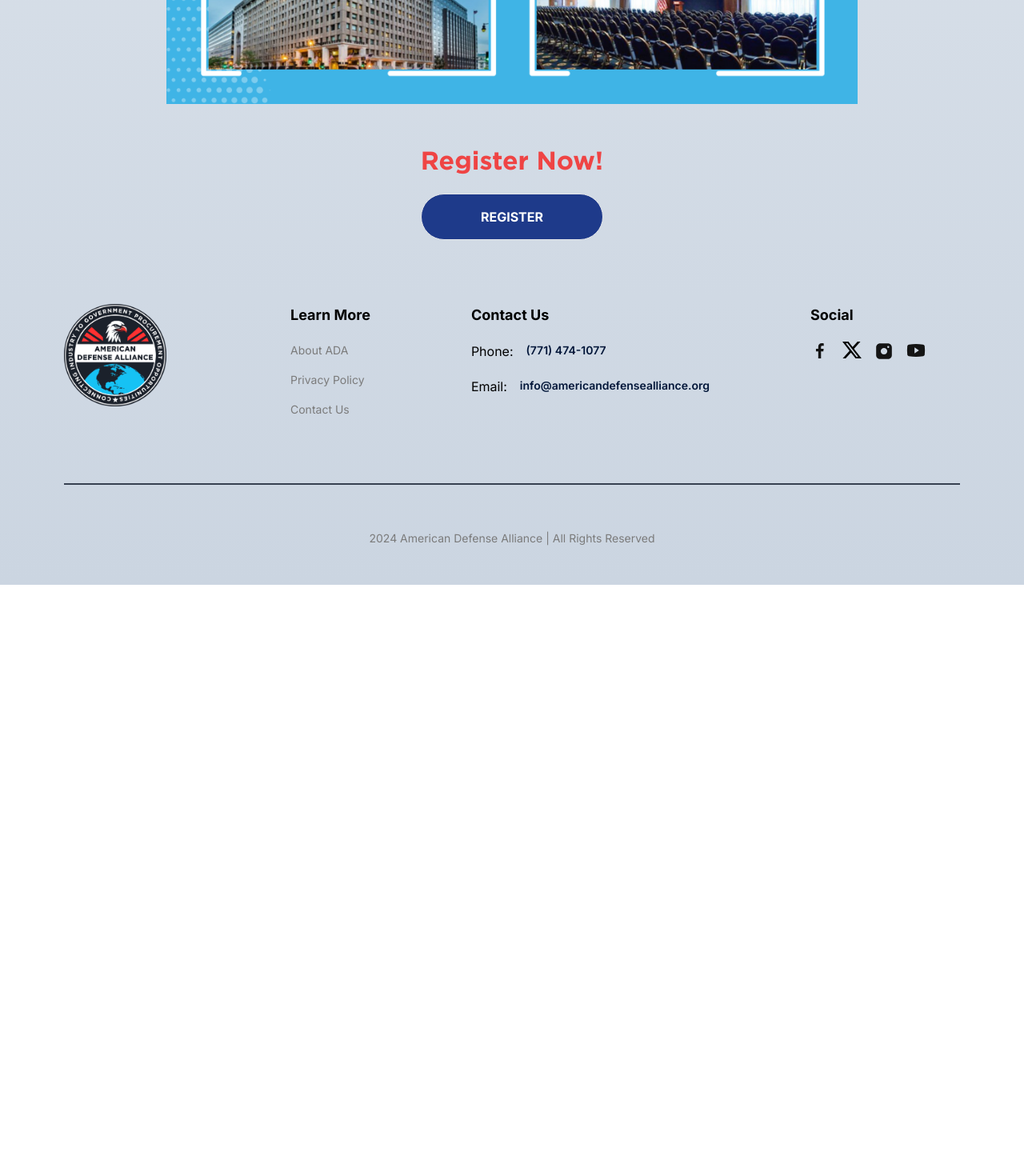
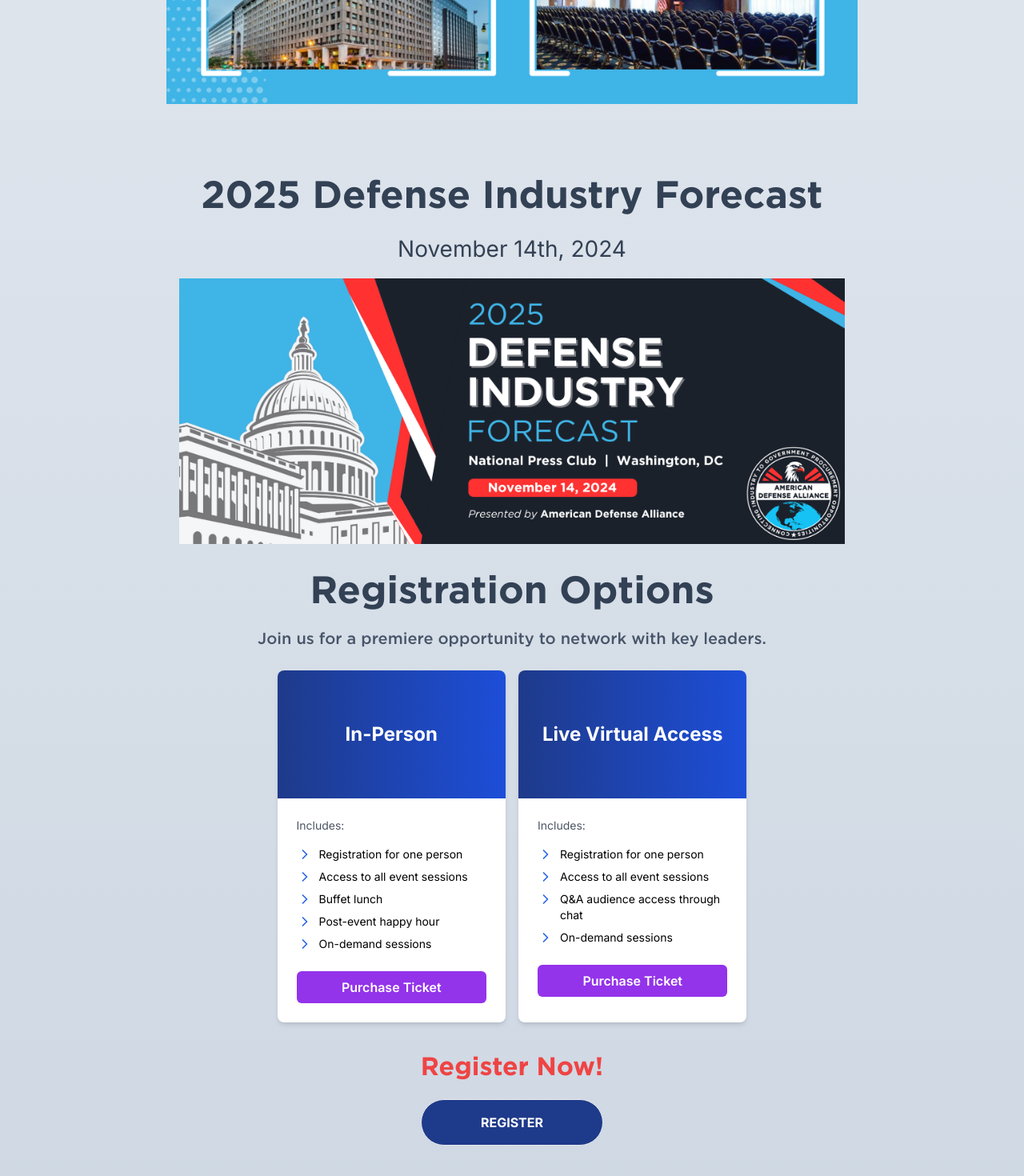
Before and after one commit to masonym/ada-website, a Next.js app: page /events/2025-defense-industry-forecast in a window 1280 px wide. Shown: the part 2526-3996 px from the top of the page at 80% size. Before the commit the page ends 3257 px from the top, so only its background shows below. Built offline with nearby package versions, Linux system fonts and the light colour scheme.

Commit message:
Added registration cards

```diff
--- a/src/app/components/RegistrationCard.tsx
+++ b/src/app/components/RegistrationCard.tsx
@@ -1,9 +1,39 @@
-import React from 'react'
+import React from 'react';
+import { ChevronRight } from 'lucide-react';
 
-const RegistrationCard = () => {
-  return (
-    <div>RegistrationCard</div>
-  )
-}
+type RegistrationTypes = {
+    title: string;
+    subtitle: string;
+    perks: string[];
+    buttonText: string;
+};
 
-export default RegistrationCard
+type RegistrationProp = {
+    item: RegistrationTypes;
+};
+
+const RegistrationCard = ({ item }: RegistrationProp) => {
+    return (
+        <div className="w-full max-w-sm mx-auto overflow-hidden rounded-lg bg-white shadow-md">
+            <div className="h-40 bg-gradient-to-r from-blue-900 to-blue-700 flex items-center justify-center">
+                <h4 className="text-2xl font-bold text-white">{item.title}</h4>
+            </div>
+            <div className="p-6">
+                <p className="text-sm text-gray-600 mb-4">{item.subtitle}</p>
+                <ul className="space-y-2 mb-6">
+                    {item.perks.map((perk, index) => (
+                        <li key={index} className="flex items-start">
+                            <ChevronRight className="h-5 w-5 mr-2 text-blue-600 flex-shrink-0" />
+                            <span className="text-sm">{perk}</span>
+                        </li>
+                    ))}
+                </ul>
+                <button className="w-full py-2 px-4 bg-purple-600 text-white font-semibold rounded-md hover:bg-purple-700 transition duration-300">
+                    {item.buttonText}
+                </button>
+            </div>
+        </div>
+    );
+};
+
+export default RegistrationCard;
--- a/src/app/components/RegistrationOptions.tsx
+++ b/src/app/components/RegistrationOptions.tsx
@@ -1,9 +1,55 @@
+import { SPONSORSHIP_TYPES } from '@/constants/sponsorships'
 import React from 'react'
+import { EventProps } from './Speakers'
+import { notFound } from 'next/navigation'
+import SponsorshipCard from './SponsorshipCard'
+import Image from 'next/image'
+import RegistrationCard from './RegistrationCard'
+import { REGISTRATION_TYPES } from '@/constants/registrations'
 
-const RegistrationOptions = () => {
-  return (
-    <div>RegistrationOptions</div>
-  )
+export type SponsorProps = {
+    event: EventProps;
+}
+
+
+const RegistrationOptions = ({ event }: SponsorProps) => {
+    const currentEvent = REGISTRATION_TYPES.find((e) => e.id === event.id);
+
+    if (!currentEvent) {
+        notFound();
+    }
+
+    return (
+        <div className="max-w-4xl mx-auto py-8 px-4 flex flex-col items-center ">
+            <h1 className="text-[48px] font-gotham font-bold mb-2  text-slate-700">{event.title}</h1>
+            <p className="text-[28px] mb-4  text-slate-700">{event.date}</p>
+            <Image
+                src={event.image}
+                width={1000}
+                height={400}
+                alt={`Event image for ${event.title}`}
+                className="mb-6"
+            />
+            <div className="flex flex-col items-center">
+                <h1 className="text-[48px] text-left font-gotham font-bold mb-2  text-slate-700">
+                    Registration Options
+                </h1>
+                <p className="text-[20px] font-gotham text-slate-600 w-full max-w-2xl mx-auto mb-6">
+                    Join us for a premiere opportunity to network with key leaders.
+                </p>
+                <div className="flex flex-row gap-4">
+                    {currentEvent.registrations.map((item, index) => (
+                        <RegistrationCard
+                            key={index}
+                            item={item}
+                        >
+                        </RegistrationCard>
+                    ))
+                    }
+                </div>
+            </div>
+        </div>
+    )
 }
 
 export default RegistrationOptions
--- a/src/app/events/[slug]/page.tsx
+++ b/src/app/events/[slug]/page.tsx
@@ -7,6 +7,7 @@ import { notFound } from 'next/navigation';
 import Button from '@/app/components/Button';
 import SponsorOptions from '@/app/components/SponsorOptions';
 import CountdownTimer from '@/app/components/CountdownTimer';
+import RegistrationOptions from '@/app/components/RegistrationOptions';
 
 export async function generateStaticParams() {
   return EVENTS.map((event) => ({
@@ -63,6 +64,12 @@ export default function EventPage({ params }: { params: { slug: string } }) {
         className="prose prose-zinc max-w-none mb-12"
       />
 
+      <RegistrationOptions
+        event={event}
+      >
+
+      </RegistrationOptions>
+
       {/* register */}
       <div className="">
         <h3 className="text-[32px] font-bold font-gotham text-red-500 mb-4">
--- a/src/constants/registrations.ts
+++ b/src/constants/registrations.ts
@@ -10,7 +10,9 @@ export const REGISTRATION_TYPES = [
                     "Buffet lunch",
                     "Post-event happy hour",
                     "On-demand sessions",
-                ]
+                ],
+                subtitle: "Includes:",
+                buttonText: "Purchase Ticket"
             },
             {
                 title: "Live Virtual Access",
@@ -19,7 +21,9 @@ export const REGISTRATION_TYPES = [
                     "Access to all event sessions",
                     "Q&A audience access through chat",
                     "On-demand sessions",
-                ]
+                ],
+                subtitle: "Includes:",
+                buttonText: "Purchase Ticket"
             },
             // {
             //     title: "Access for Government",
```
